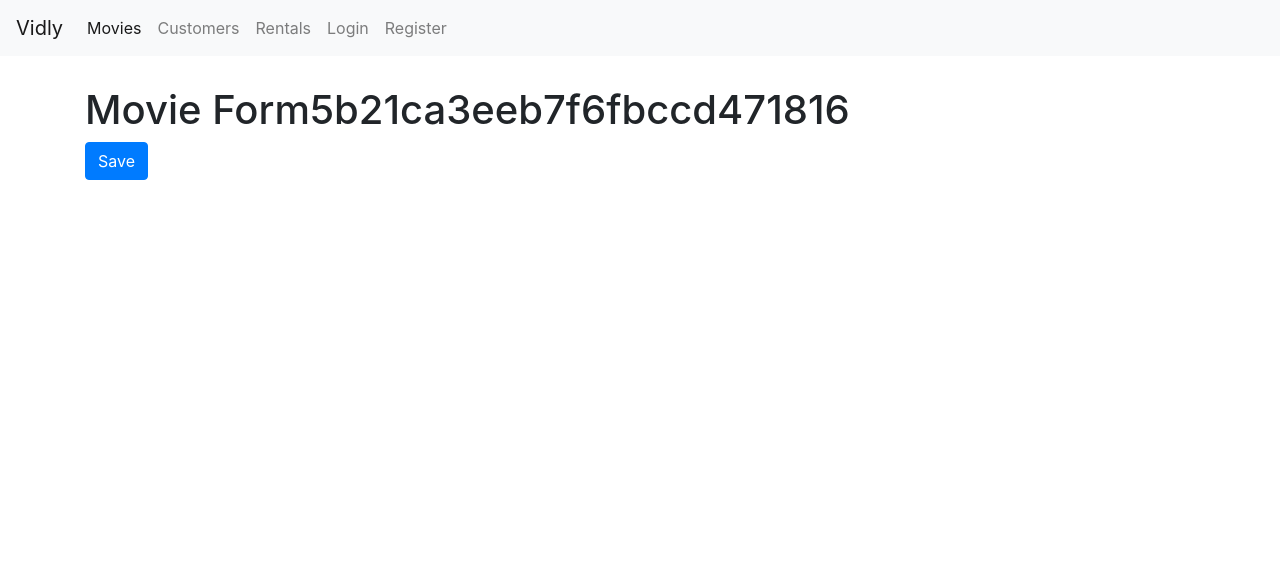
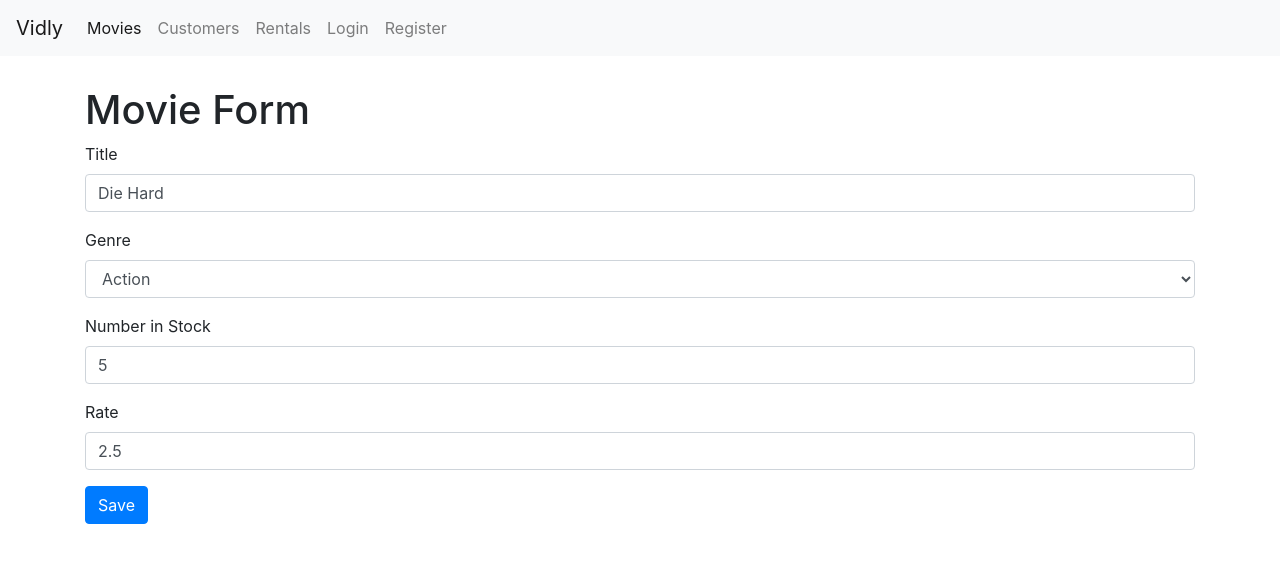
Before and after one commit to karan316/Video-Rental-Site, a React (Create React App) app: page /movies/5b21ca3eeb7f6fbccd471816 in a window 1280 px wide. Shown: the top 562 px of the page. Built offline with nearby package versions, Linux system fonts and the light colour scheme.

Commit message:
finished validation, added movie forms, and search movies

```diff
--- a/src/App.js
+++ b/src/App.js
@@ -23,6 +23,7 @@ function App() {
                     <Route path="/customers" component={Customers} />
                     <Route path="/rentals" component={Rentals} />
                     <Route path="/not-found" component={NotFound} />
+                    <Route path="/movies/new" component={MovieForm} />
 
                     <Redirect from="/" to="/movies" />
                     <Redirect to="/not-found" />
--- a/src/components/common/form.jsx
+++ b/src/components/common/form.jsx
@@ -1,6 +1,7 @@
 import React, { Component } from 'react';
 import Joi from 'joi-browser';
 import Input from './input';
+import Select from './select';
 class Form extends Component {
     state = {
         data: {},
@@ -73,6 +74,20 @@ class Form extends Component {
             />
         );
     }
+
+    renderSelect(name, label, options) {
+        const { data, errors } = this.state;
+        return (
+            <Select
+                name={name}
+                value={data[name]}
+                label={label}
+                options={options}
+                onChange={this.handleChange}
+                error={errors[name]}
+            />
+        );
+    }
 }
 
 export default Form;
--- /dev/null
+++ b/src/components/common/searchBox.jsx
@@ -0,0 +1,16 @@
+import React from 'react';
+
+const SearchBox = ({ value, onChange }) => {
+    return (
+        <input
+            type="text"
+            name="query"
+            className="form-control my-3" // my is margin on y axis
+            placeholder="Search..."
+            value={value}
+            onChange={e => onChange(e.currentTarget.value)}
+        />
+    );
+};
+
+export default SearchBox;
--- /dev/null
+++ b/src/components/common/select.jsx
@@ -0,0 +1,20 @@
+import React from 'react';
+
+const Select = ({ name, label, options, error, ...rest }) => {
+    return (
+        <div className="form-group">
+            <label htmlFor="genre">Genre</label>
+            <select name={name} id={name} {...rest} className="form-control">
+                <option value="" />
+                {options.map(option => (
+                    <option key={option._id} value={option._id}>
+                        {option.name}
+                    </option>
+                ))}
+            </select>
+            {error && <div className="alert alert-danger">{error}</div>}
+        </div>
+    );
+};
+
+export default Select;
--- a/src/components/loginForm.jsx
+++ b/src/components/loginForm.jsx
@@ -25,7 +25,7 @@ class LoginForm extends Form {
 
     doSubmit = () => {
         //Call the server
-        console.log('Submitted');
+        console.log('Logged in');
     };
 
     render() {
--- a/src/components/movieform.jsx
+++ b/src/components/movieform.jsx
@@ -1,17 +1,86 @@
 import React from 'react';
+import Joi from 'joi-browser';
+import Form from './common/form';
+import { getGenres } from '../services/fakeGenreService';
+import { getMovie, saveMovie } from '../services/fakeMovieService';
 
-const MovieForm = ({ match, history }) => {
-    return (
-        <div>
-            <h1>Movie Form{match.params.id}</h1>
-            <button
-                className="btn btn-primary"
-                onClick={() => history.push('/movies')}
-            >
-                Save
-            </button>
-        </div>
-    );
-};
+class MovieForm extends Form {
+    state = {
+        data: {
+            title: '',
+            genreId: '',
+            numberInStock: '',
+            dailyRentalRate: ''
+        },
+        genres: [],
+        errors: {}
+    };
+
+    schema = {
+        _id: Joi.string(),
+        title: Joi.string()
+            .required()
+            .label('Title'),
+        genreId: Joi.string()
+            .required()
+            .label('Genre'),
+        numberInStock: Joi.number()
+            .required()
+            .min(0)
+            .max(100)
+            .label('Number in Stock'),
+        dailyRentalRate: Joi.number()
+            .required()
+            .min(0)
+            .max(10)
+            .label('Daily Rental Rate')
+    };
+
+    componentDidMount() {
+        const genres = getGenres();
+        this.setState({ genres });
+
+        const movieId = this.props.match.params.id; //get the id parameter in the route and store it in movieId
+        if (movieId === 'new') return; //return immediately. no need to populate the form with existing movie object
+
+        const movie = getMovie(movieId); //if Id is not new get the movie with the given movie id
+        if (!movie) return this.props.history.replace('/not-found'); //if the movie doesn't exist redirect to not found
+        this.setState({ data: this.mapToViewModel(movie) }); //this will be executed even tho there is a return method above. setting the data property to a specific movie object returned from the server
+    }
+
+    //in the server movie object might have many attributes. we only need specific attributes like _id, title etc. so this function just returns those specific attributes that we want
+    mapToViewModel(movie) {
+        return {
+            _id: movie._id,
+            title: movie.title,
+            genreId: movie.genre._id,
+            numberInStock: movie.numberInStock,
+            dailyRentalRate: movie.dailyRentalRate
+        };
+    }
+
+    doSubmit = () => {
+        saveMovie(this.state.data); //function defined in fake movie service
+        this.props.history.push('/movies');
+    };
+    render() {
+        return (
+            <div>
+                <h1>Movie Form</h1>
+                <form onSubmit={this.handleSubmit}>
+                    {this.renderInput('title', 'Title')}
+                    {this.renderSelect('genreId', 'Genre', this.state.genres)}
+                    {this.renderInput(
+                        'numberInStock',
+                        'Number in Stock',
+                        'number'
+                    )}
+                    {this.renderInput('dailyRentalRate', 'Rate')}
+                    {this.renderButton('Save')}
+                </form>
+            </div>
+        );
+    }
+}
 
 export default MovieForm;
--- a/src/components/movies.jsx
+++ b/src/components/movies.jsx
@@ -5,15 +5,19 @@ import { paginate } from '../utils/paginate';
 import ListGroup from './common/listGroup';
 import { getGenres } from '../services/fakeGenreService';
 import MoviesTable from './moviesTable';
+import { Link } from 'react-router-dom';
 import _ from 'lodash';
+import SearchBox from './common/searchBox';
 
 class Movies extends Component {
     state = {
         // movies: getMovies(),
         movies: [],
+        genres: [],
         currentPage: 1,
         pageSize: 4,
-        genres: [],
+        searchQuery: '',
+        selectedGenre: null,
         sortColumn: { path: 'title', order: 'asc' } //path and order initializations are used in lodash
     };
 
@@ -41,11 +45,23 @@ class Movies extends Component {
     };
 
     handleGenreSelect = genre => {
-        this.setState({ selectedGenre: genre, currentPage: 1 });
+        this.setState({
+            selectedGenre: genre,
+            searchQuery: '',
+            currentPage: 1
+        });
     };
 
     handleOnSort = sortColumn => {
         this.setState({ sortColumn });
+    };
+
+    handleSearch = query => {
+        this.setState({
+            searchQuery: query,
+            selectedGenre: null,
+            currentPage: 1
+        });
     };
 
     getPagedData = () => {
@@ -53,14 +69,24 @@ class Movies extends Component {
             pageSize,
             currentPage,
             selectedGenre,
+            searchQuery,
             movies: allMovies,
             sortColumn
         } = this.state;
 
-        const filtered =
-            selectedGenre && selectedGenre._id // need to include selectedGenre._id for all genre movies
-                ? allMovies.filter(m => m.genre._id === selectedGenre._id)
-                : allMovies;
+        // const filtered =
+        //     selectedGenre && selectedGenre._id // need to include selectedGenre._id for all genre movies
+        //         ? allMovies.filter(m => m.genre._id === selectedGenre._id)
+        //         : allMovies;
+
+        let filtered = allMovies;
+        if (searchQuery)
+            filtered = allMovies.filter(m =>
+                m.title.toLowerCase().startsWith(searchQuery.toLowerCase())
+            );
+        //if there is a search query search using the search query else use the genre filter
+        else if (selectedGenre && selectedGenre._id)
+            filtered = allMovies.filter(m => m.genre._id === selectedGenre._id);
 
         const sorted = _.orderBy(
             filtered,
@@ -75,8 +101,9 @@ class Movies extends Component {
             data: movies
         };
     };
+
     render() {
-        const { pageSize, currentPage, sortColumn } = this.state;
+        const { pageSize, currentPage, sortColumn, searchQuery } = this.state;
 
         const { length: movie_count } = this.state.movies;
 
@@ -92,8 +119,20 @@ class Movies extends Component {
                         selectedItem={this.state.selectedGenre}
                     />
                 </div>
+
                 <div className="col">
+                    <Link
+                        to="/movies/new"
+                        className="btn btn-primary btn-sm"
+                        style={{ marginBottom: 20 }}
+                    >
+                        New Movie
+                    </Link>
                     <p>Showing {totalCount} movies in the database </p>
+                    <SearchBox
+                        value={searchQuery}
+                        onChange={this.handleSearch}
+                    />
                     {/* <span>{this.state.movies.map(movie => <li key={movie}>{movie}</li>)}</span> */}
                     <MoviesTable
                         movies={movies}
--- a/src/services/fakeMovieService.js
+++ b/src/services/fakeMovieService.js
@@ -77,13 +77,13 @@ export function getMovie(id) {
 
 export function saveMovie(movie) {
     let movieInDb = movies.find(m => m._id === movie._id) || {};
-    movieInDb.name = movie.name;
+    movieInDb.title = movie.title;
     movieInDb.genre = genresAPI.genres.find(g => g._id === movie.genreId);
     movieInDb.numberInStock = movie.numberInStock;
     movieInDb.dailyRentalRate = movie.dailyRentalRate;
 
     if (!movieInDb._id) {
-        movieInDb._id = Date.now();
+        movieInDb._id = Date.now().toString();
         movies.push(movieInDb);
     }
 
```
